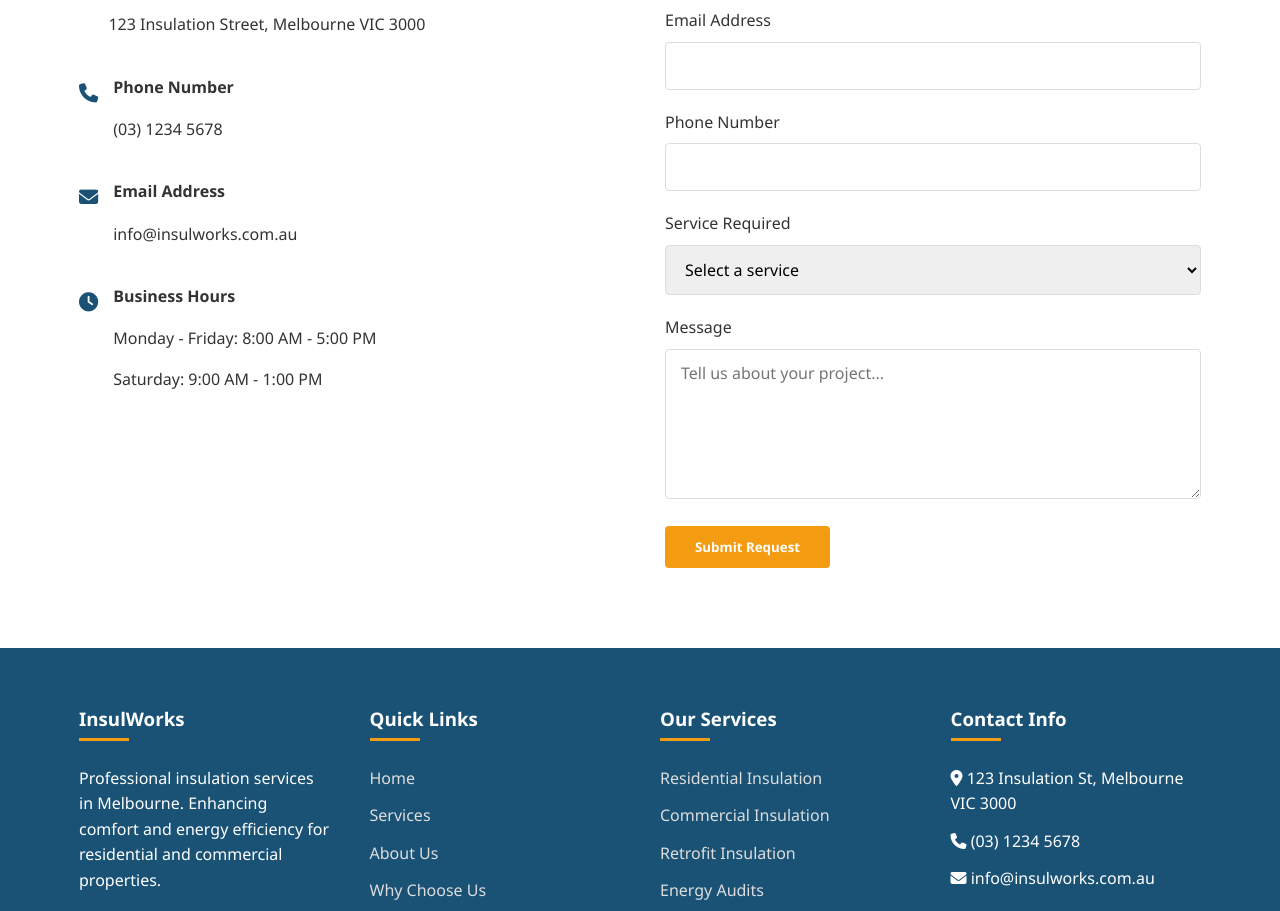
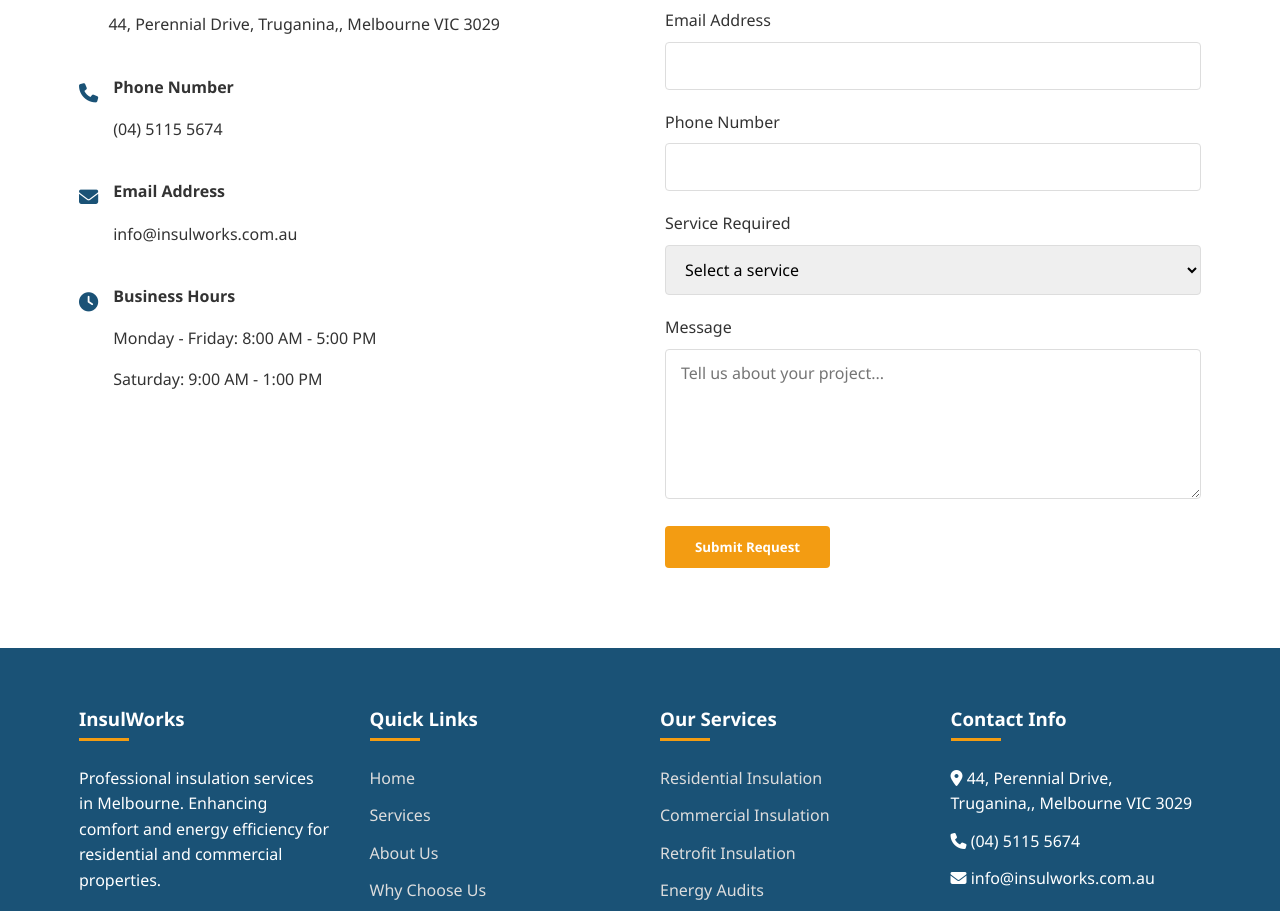
Before and after one commit to KushPatel2107/InsulWorks, a plain HTML site: page Insulwork.html in a window 1280 px wide. Shown: the part 3194-4105 px from the top of the page. Drawn offline with Linux system fonts and the light colour scheme.

Commit message:
Update Insulwork.html

```diff
--- a/Insulwork.html
+++ b/Insulwork.html
@@ -644,7 +644,7 @@
                         <i class="fas fa-map-marker-alt"></i>
                         <div>
                             <h4>Our Location</h4>
-                            <p>123 Insulation Street, Melbourne VIC 3000</p>
+                            <p>44, Perennial Drive, Truganina,, Melbourne VIC 3029</p>
                         </div>
                     </div>
 
@@ -652,7 +652,7 @@
                         <i class="fas fa-phone"></i>
                         <div>
                             <h4>Phone Number</h4>
-                            <p>(03) 1234 5678</p>
+                            <p>(04) 5115 5674</p>
                         </div>
                     </div>
 
@@ -755,8 +755,8 @@
                 <div class="footer-column">
                     <h3>Contact Info</h3>
                     <ul class="footer-links">
-                        <li><i class="fas fa-map-marker-alt"></i> 123 Insulation St, Melbourne VIC 3000</li>
-                        <li><i class="fas fa-phone"></i> (03) 1234 5678</li>
+                        <li><i class="fas fa-map-marker-alt"></i> 44, Perennial Drive, Truganina,, Melbourne VIC 3029</li>
+                        <li><i class="fas fa-phone"></i> (04) 5115 5674</li>
                         <li><i class="fas fa-envelope"></i> info@insulworks.com.au</li>
                     </ul>
                 </div>
```
